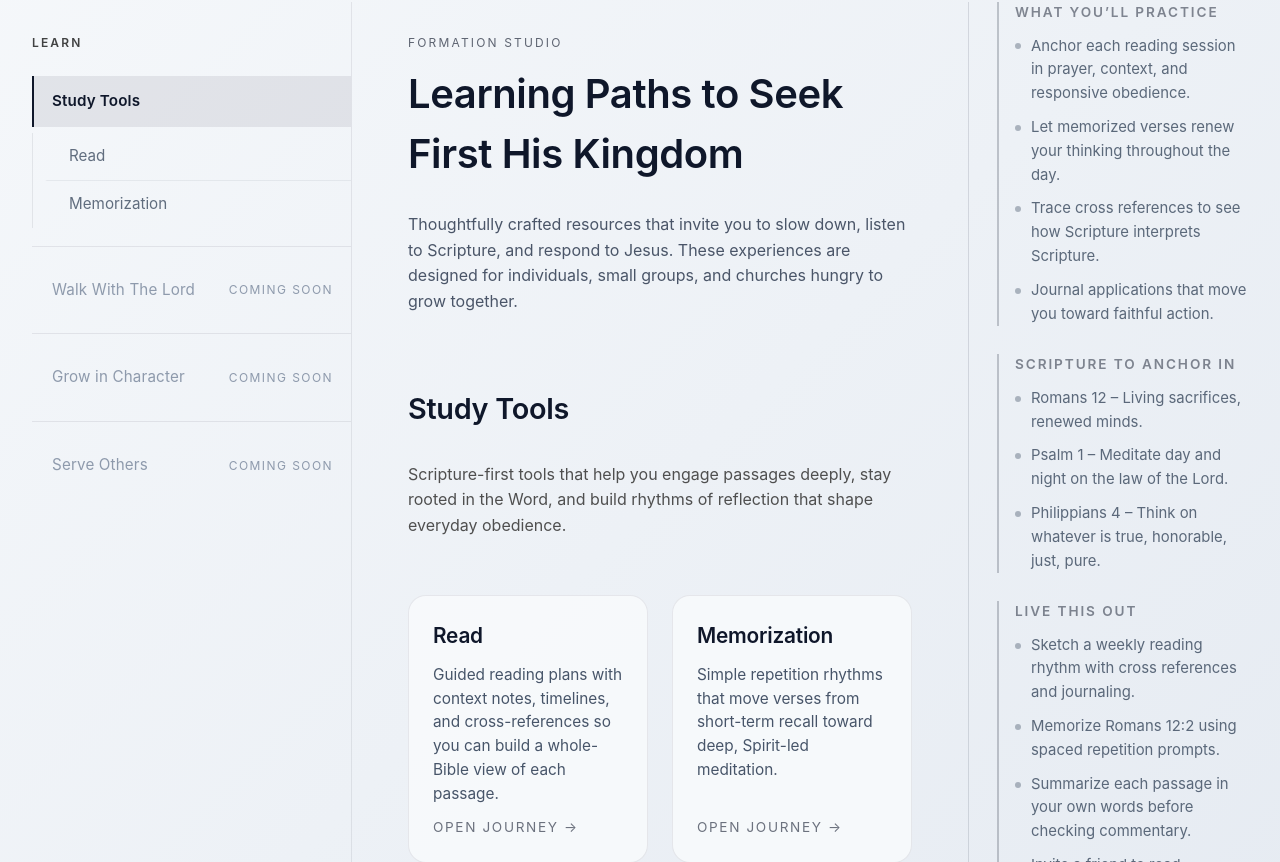
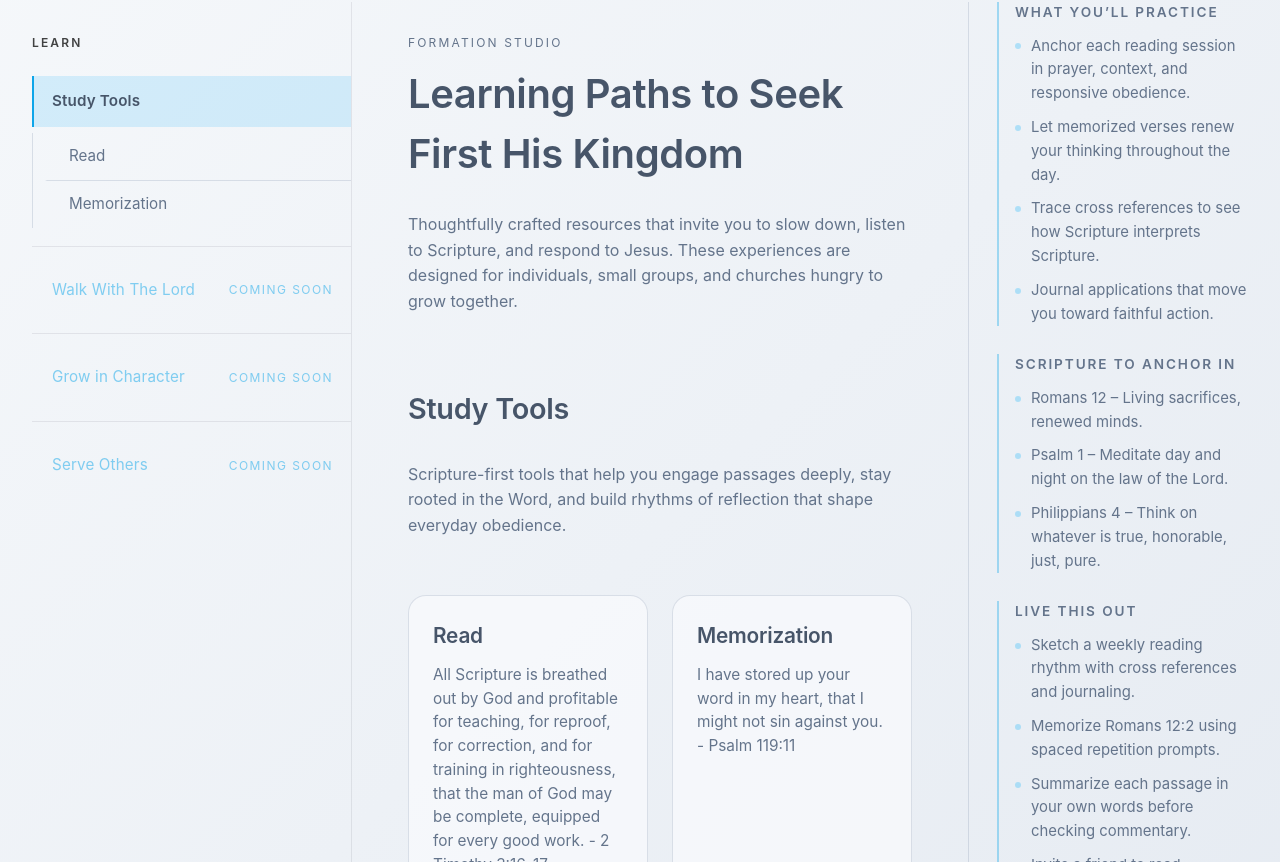
Before and after one commit to fsrodriguezm/seekfirst-bible, a Next.js app: page /learn in a window 1280 px wide. Shown: the part 498-1360 px from the top of the page. Built offline with nearby package versions, Linux system fonts and the light colour scheme.

Commit message:
fix format

```diff
--- a/src/data/learnPractices.ts
+++ b/src/data/learnPractices.ts
@@ -20,7 +20,7 @@ export const renewPractices: RenewPractice[] = [
     title: 'Read',
     path: '/learn/renew/study',
     summary:
-      'Guided reading plans with context notes, timelines, and cross-references so you can build a whole-Bible view of each passage.',
+      'All Scripture is breathed out by God and profitable for teaching, for reproof, for correction, and for training in righteousness, that the man of God may be complete, equipped for every good work. - 2 Timothy 3:16-17',
     practices: [
       'Pair each passage with historical and literary notes before journaling.',
       'Trace cross references to see how Scripture interprets Scripture.',
@@ -32,7 +32,7 @@ export const renewPractices: RenewPractice[] = [
     title: 'Memorization',
     path: '/learn/renew/memorization',
     summary:
-      'Simple repetition rhythms that move verses from short-term recall toward deep, Spirit-led meditation.',
+      'I have stored up your word in my heart, that I might not sin against you. - Psalm 119:11',
     practices: [
       'Review a verse morning and evening using spaced repetition prompts.',
       'Rewrite the verse in your own words, then check against the original.',
--- a/src/styles/learn.module.css
+++ b/src/styles/learn.module.css
@@ -68,7 +68,7 @@
   gap: 14px;
   padding: 14px 18px 14px 18px;
   border-left: 2px solid transparent;
-  color: rgba(15, 23, 42, 0.74);
+  color: var(--sf-text-secondary);
   text-decoration: none;
   font-size: 0.95rem;
   letter-spacing: 0.01em;
@@ -76,32 +76,32 @@
 }
 
 .learnNavItem:hover {
-  color: #0f172a;
-  border-left-color: rgba(15, 23, 42, 0.35);
-  background: rgba(15, 23, 42, 0.04);
+  color: var(--sf-header-title);
+  border-left-color: rgba(var(--sf-accent-mid-rgb), 0.45);
+  background: rgba(var(--sf-accent-rgb), 0.12);
 }
 
 .learnNavItemActive {
-  color: #0f172a;
+  color: var(--sf-header-title);
   font-weight: 600;
-  border-left-color: #0f172a;
-  background: rgba(15, 23, 42, 0.08);
+  border-left-color: var(--sf-accent-mid);
+  background: rgba(var(--sf-accent-rgb), 0.18);
 }
 
 
 .learnNavItem + .learnNavItem {
-  border-top: 1px solid rgba(15, 23, 42, 0.08);
+  border-top: 1px solid var(--sf-surface-border);
 }
 
 .learnNavItemDisabled {
-  color: rgba(100, 116, 139, 0.7);
+  color: rgba(var(--sf-accent-mid-rgb), 0.5);
   cursor: default;
   pointer-events: none;
 }
 
 .learnNavItemDisabled:hover {
-  color: rgba(100, 116, 139, 0.7);
-  border-left-color: rgba(15, 23, 42, 0.12);
+  color: rgba(var(--sf-accent-mid-rgb), 0.5);
+  border-left-color: transparent;
   background: transparent;
 }
 
@@ -109,7 +109,7 @@
   font-size: 0.75rem;
   letter-spacing: 0.12em;
   text-transform: uppercase;
-  color: rgba(100, 116, 139, 0.7);
+  color: rgba(var(--sf-accent-mid-rgb), 0.5);
 }
 
 
@@ -119,34 +119,34 @@
   gap: 0;
   margin-top: 6px;
   padding-left: 12px;
-  border-left: 1px solid rgba(15, 23, 42, 0.08);
+  border-left: 1px solid var(--sf-surface-border);
 }
 
 .learnSubNavLink {
   display: block;
   padding: 12px 12px 12px 22px;
   border-left: 2px solid transparent;
-  color: rgba(71, 85, 105, 0.85);
+  color: var(--sf-text-secondary);
   text-decoration: none;
   font-size: 0.95rem;
   transition: color 0.2s ease, border-color 0.2s ease, background 0.2s ease;
 }
 
 .learnSubNavLink:hover {
-  color: #0f172a;
-  border-left-color: rgba(15, 23, 42, 0.35);
-  background: rgba(15, 23, 42, 0.05);
+  color: var(--sf-header-title);
+  border-left-color: rgba(var(--sf-accent-mid-rgb), 0.45);
+  background: rgba(var(--sf-accent-rgb), 0.12);
 }
 
 .learnSubNavLinkActive {
-  color: #0f172a;
+  color: var(--sf-header-title);
   font-weight: 600;
-  border-left-color: #0f172a;
-  background: rgba(15, 23, 42, 0.08);
+  border-left-color: var(--sf-accent-mid);
+  background: rgba(var(--sf-accent-rgb), 0.18);
 }
 
 .learnSubNavLink + .learnSubNavLink {
-  border-top: 1px solid rgba(15, 23, 42, 0.06);
+  border-top: 1px solid var(--sf-surface-border);
 }
 
 .learnContent {
@@ -154,10 +154,12 @@
   display: flex;
   flex-direction: column;
   gap: 56px;
+  width: 100%;
 }
 
 .learnHeader {
-  max-width: 720px;
+  max-width: none;
+  width: 100%;
   display: flex;
   flex-direction: column;
   gap: 12px;
@@ -167,23 +169,24 @@
   font-size: 0.75rem;
   letter-spacing: 0.18em;
   text-transform: uppercase;
-  color: rgba(15, 23, 42, 0.65);
+  color: var(--sf-text-secondary);
 }
 
 .learnHeader h1 {
   font-size: 2.5rem;
   letter-spacing: -0.01em;
   margin: 0;
-  color: #0f172a;
+  color: var(--sf-header-title);
 }
 
 .learnHeader p {
-  color: #4a5568;
+  color: var(--sf-text-secondary);
   line-height: 1.6;
 }
 
 .learnSection {
-  max-width: 720px;
+  max-width: none;
+  width: 100%;
   display: flex;
   flex-direction: column;
   gap: 16px;
@@ -193,11 +196,11 @@
   font-size: 1.8rem;
   letter-spacing: -0.01em;
   margin: 0;
-  color: #0f172a;
+  color: var(--sf-header-title);
 }
 
 .learnSection p {
-  color: #4f4f4f;
+  color: var(--sf-text-secondary);
   line-height: 1.6;
 }
 
@@ -205,7 +208,7 @@
   font-size: 0.75rem;
   text-transform: uppercase;
   letter-spacing: 0.18em;
-  color: rgba(17, 17, 17, 0.55);
+  color: rgba(var(--sf-accent-mid-rgb), 0.55);
 }
 
 .renewLayout {
@@ -221,6 +224,8 @@
   grid-template-columns: repeat(auto-fit, minmax(240px, 1fr));
   gap: 24px;
   margin-top: 24px;
+  max-width: 780px;
+  width: 100%;
 }
 
 .learnPracticeCard {
@@ -229,8 +234,8 @@
   gap: 12px;
   padding: 24px;
   border-radius: 18px;
-  border: 1px solid rgba(15, 23, 42, 0.08);
-  background: rgba(248, 250, 252, 0.9);
+  border: 1px solid var(--sf-surface-border);
+  background: var(--sf-surface);
   text-decoration: none;
   color: inherit;
   transition: transform 0.2s ease, box-shadow 0.2s ease, border-color 0.2s ease;
@@ -238,20 +243,20 @@
 
 .learnPracticeCard:hover {
   transform: translateY(-2px);
-  border-color: rgba(15, 23, 42, 0.18);
-  box-shadow: 0 18px 36px rgba(15, 23, 42, 0.12);
+  border-color: rgba(var(--sf-accent-mid-rgb), 0.45);
+  box-shadow: 0 18px 36px rgba(var(--sf-accent-rgb), 0.18);
 }
 
 .learnPracticeCard h3 {
   margin: 0;
   font-size: 1.3rem;
   letter-spacing: -0.01em;
-  color: #0f172a;
+  color: var(--sf-header-title);
 }
 
 .learnPracticeCard p {
   margin: 0;
-  color: #475569;
+  color: var(--sf-text-secondary);
   line-height: 1.55;
   font-size: 0.96rem;
 }
@@ -261,7 +266,7 @@
   font-size: 0.85rem;
   letter-spacing: 0.12em;
   text-transform: uppercase;
-  color: rgba(15, 23, 42, 0.6);
+  color: var(--sf-accent-mid);
 }
 
 .renewSectionContent {
@@ -270,7 +275,8 @@
   gap: 48px;
 }
 
-.memorizeHelperWrapper {
+.memorizeHelperGrid {
+  grid-column: 1 / -1;
   display: flex;
   flex-direction: column;
   gap: 24px;
@@ -287,12 +293,12 @@
   margin: 0;
   font-size: 1.4rem;
   letter-spacing: -0.01em;
-  color: #0f172a;
+  color: var(--sf-header-title);
 }
 
 .renewSubsection p {
   margin: 0;
-  color: #475569;
+  color: var(--sf-text-secondary);
   line-height: 1.6;
   font-size: 1rem;
 }
@@ -303,7 +309,7 @@
   display: flex;
   flex-direction: column;
   gap: 6px;
-  color: #475569;
+  color: var(--sf-text-secondary);
   font-size: 0.95rem;
   line-height: 1.6;
 }
@@ -312,7 +318,7 @@
   position: sticky;
   top: 140px;
   padding-left: 28px;
-  border-left: 1px solid rgba(15, 23, 42, 0.12);
+  border-left: 1px solid var(--sf-surface-border);
   display: flex;
   flex-direction: column;
   gap: 28px;
@@ -324,7 +330,7 @@
   flex-direction: column;
   gap: 12px;
   padding-left: 16px;
-  border-left: 2px solid rgba(15, 23, 42, 0.22);
+  border-left: 2px solid rgba(var(--sf-accent-mid-rgb), 0.35);
 }
 
 .rightSection h4 {
@@ -332,7 +338,7 @@
   font-size: 0.85rem;
   letter-spacing: 0.14em;
   text-transform: uppercase;
-  color: rgba(15, 23, 42, 0.5);
+  color: var(--sf-text-secondary);
 }
 
 .rightList {
@@ -342,7 +348,7 @@
   display: flex;
   flex-direction: column;
   gap: 10px;
-  color: rgba(71, 85, 105, 0.88);
+  color: var(--sf-text-secondary);
   font-size: 0.93rem;
   line-height: 1.6;
 }
@@ -360,7 +366,7 @@
   width: 6px;
   height: 6px;
   border-radius: 50%;
-  background: rgba(71, 85, 105, 0.4);
+  background: rgba(var(--sf-accent-rgb), 0.35);
   transform: translateY(-50%);
 }
 
```
Also changed, not shown: pages/learn/renew/[practice].tsx (+6 -6 lines).
